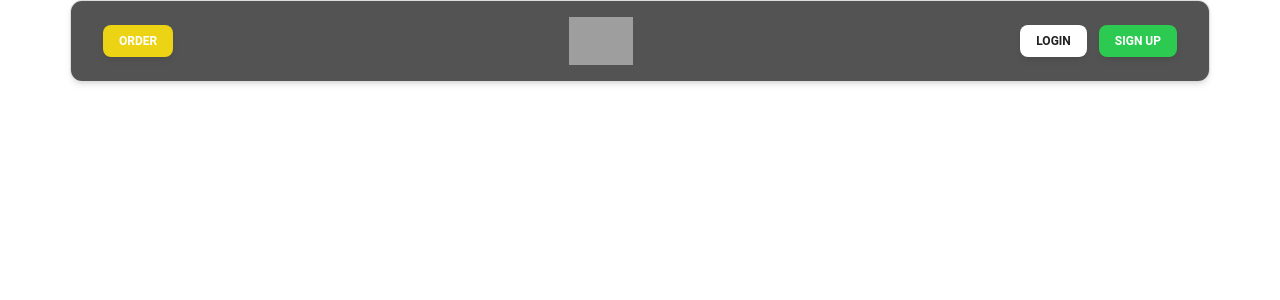
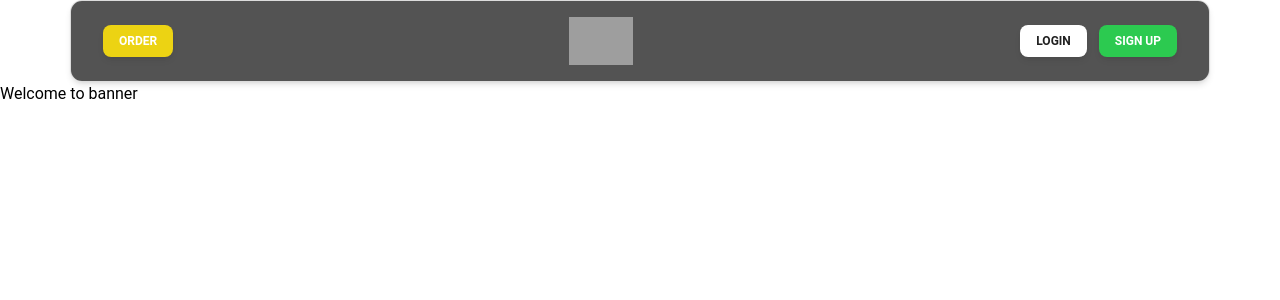
Before and after one commit to HarunaDev/chop-chop, a React (Vite) app in the folder frontend/: page / in a window 1280 px wide. Shown: the top 300 px of the page. Built offline with nearby package versions, Linux system fonts and the light colour scheme; no server answers; grey boxes are pictures that could not be loaded.

Commit message:
rendered banner component in home page

```diff
--- a/frontend/src/pages/Home.jsx
+++ b/frontend/src/pages/Home.jsx
@@ -1,6 +1,7 @@
 import { useState, useEffect } from "react"
 import api from "../api"
 import NavbarDefault from "../components/NavBar"
+import Banner from "../components/Banner"
 
 function Home() {
     // state to hold user
@@ -24,7 +25,7 @@ function Home() {
     return (
         <>
         <NavbarDefault user={user}/>
-        {/* <h1>Hello {user}</h1> */}
+        <Banner />
         </>
     )
 }
```
